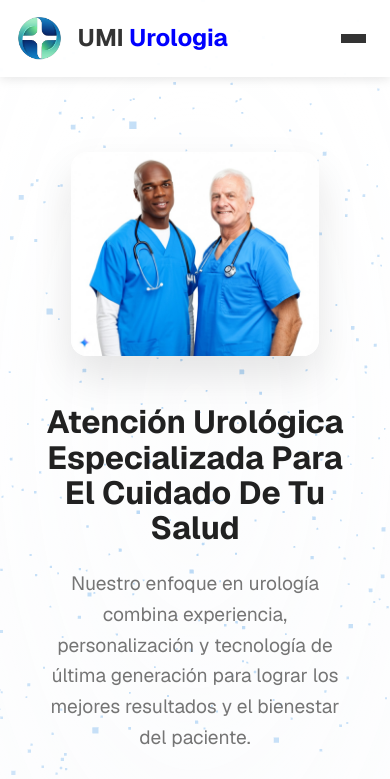
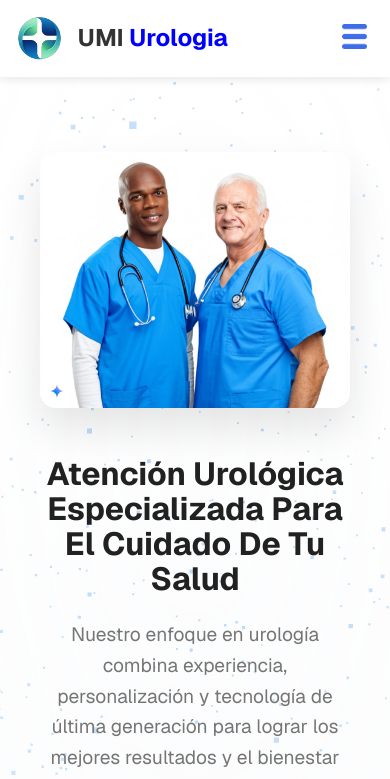
Before and after one commit to Frederickzoller/oscarvanegas, a Next.js app: page / in a window 390 px wide. Shown: the top 779 px of the page. Built offline with nearby package versions, Linux system fonts and the light colour scheme.

Commit message:
burger menu changed

```diff
--- a/app/components/Header/Header.js
+++ b/app/components/Header/Header.js
@@ -75,9 +75,13 @@ const Header = () => {
           onClick={() => setMenuOpen(!menuOpen)}
           aria-label="Open menu"
         >
-          <span></span>
-          <span></span>
-          <span></span>
+          <Image
+            src="/ham.png"
+            alt="Menu"
+            width={25}
+            height={25}
+            style={{ marginTop: '-5px' }}
+          />
         </button>
 
         <nav className={`${styles.nav} ${menuOpen ? styles.navOpen : ''}`}>
--- a/app/components/Header/Header.module.css
+++ b/app/components/Header/Header.module.css
@@ -25,7 +25,7 @@
 }
 
 .logo span {
-  color: blue;
+  color: rgb(0, 0, 255);
 }
 
 .logoContainer {
@@ -76,7 +76,7 @@
 }
 
 .bookBtn a:hover {
-  background-color: #0051a8;
+  background-color: rgb(0, 81, 168);
 }
 
 .mobileMenuButton {
@@ -85,9 +85,14 @@
   border: none;
   cursor: pointer;
   padding: 0.5rem;
-  flex-direction: column;
-  justify-content: space-between;
-  height: 24px;
+  height: 40px;
+  width: 40px;
+  margin-left: -30%;
+  margin-top: 5px;
+}
+
+.mobileMenuButton img {
+  fill: #0070f3;
 }
 
 .mobileMenuButton span {
--- a/app/components/sections/AboutSection.module.css
+++ b/app/components/sections/AboutSection.module.css
@@ -66,7 +66,7 @@
   .credential {
     text-align: center;
     padding: 1rem;
-    border: 3px solid var(--primary);
+    border: 2px solid var(--primary);
     border-radius: 5px;
     transition: box-shadow 0.3s;
     width: 100%;
--- a/app/components/sections/HeroSection.module.css
+++ b/app/components/sections/HeroSection.module.css
@@ -91,4 +91,10 @@
     .heroText h1 {
       font-size: 2rem;
     }
+
+    .doctorImage {
+      max-width: 100%;
+      height: auto;
+      width: 90%;
+    }
   }
--- a/app/components/sections/ServicesSection.js
+++ b/app/components/sections/ServicesSection.js
@@ -60,7 +60,7 @@ const services = [
   {
     id: 5,
     title: "Cirugías Reconstructivas y Funcionales",
-    description: "Tratamientos quirúrgicos para cánceres urológicos y lesiones tumorales.",
+    description: "Tratamientos para cánceres urológicos y lesiones tumorales.",
     icon: "🔄",
     procedures: [
       "Cistouretropexia con cabestrillo",
```
Also changed, not shown: public/ham.png (added).
